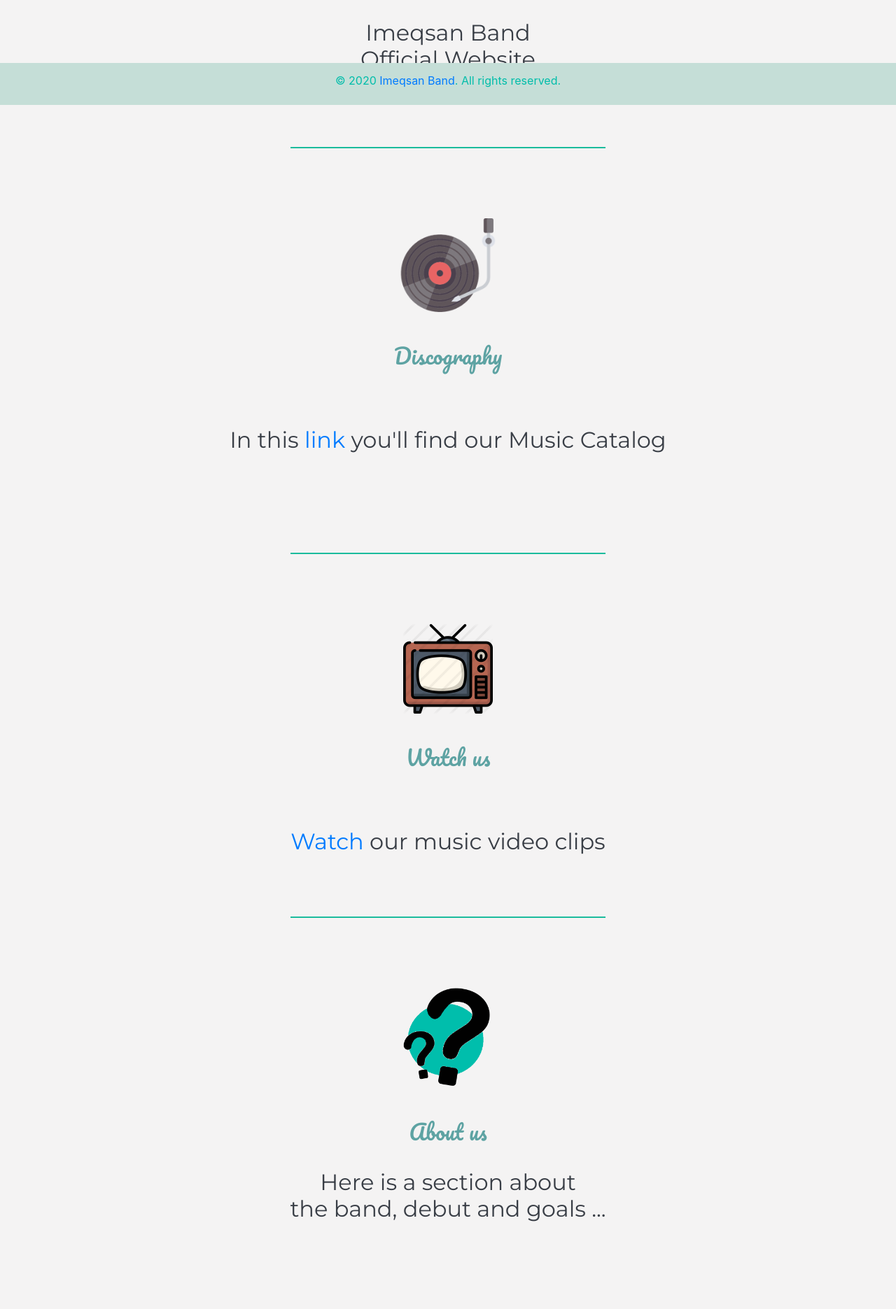
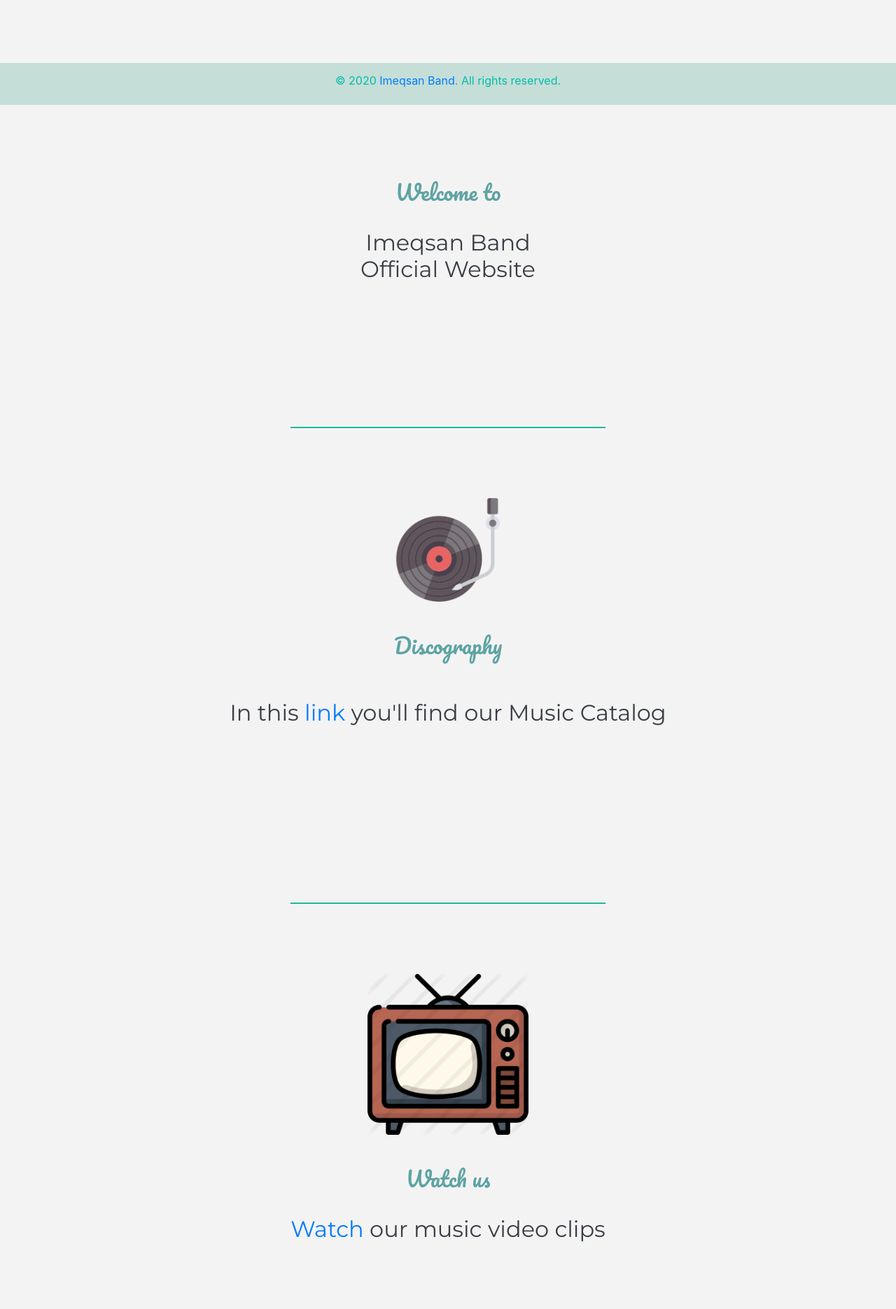
Before and after one commit to MohamedBoudaa/imeqsanband, a PHP site: page / in a window 1280 px wide. Shown: the part 650-2521 px from the top of the page at 70% size. Run offline with PHP 8.4, Linux system fonts and the light colour scheme; some web fonts are replaced.

Commit message:
Add files via upload

```diff
--- a/discography.html
+++ b/discography.html
@@ -10,7 +10,7 @@
         <link rel="stylesheet" href="https://stackpath.bootstrapcdn.com/bootstrap/4.4.1/css/bootstrap.min.css" integrity="sha384-Vkoo8x4CGsO3+Hhxv8T/Q5PaXtkKtu6ug5TOeNV6gBiFeWPGFN9MuhOf23Q9Ifjh" crossorigin="anonymous">
     </head>
     <body style="background-color: #f4f3f3;margin: 0;padding: 0;">
-        <div class="container1">
+        <div class="container1x">
             <a href="index.html"><img class="logo" src="images/logo.jpg"></a>
         </div>
         <div class="topbar">
--- a/index.html
+++ b/index.html
@@ -12,7 +12,7 @@
 
     <body style="background-color: #f4f3f3;margin: 0;padding: 0;">
         <div class="container1">
-            <a href="index.html"><img class="logo" src="images/logo.jpg"></a>
+            <a href="index.html"><img class="logo" src="images/logotrns.png"></a>
         </div>
         <div class="topbar">
             <img class="logo2" src="images/logo2.jpg">
@@ -24,25 +24,25 @@
         </div>
         <div class="container7">
             <hr class="hr1" >
-            <a href="discography.html"><img style="width: 20%;"src="images/discography.png">
-            <h4>Discography </h4></a><br><br>
+            <a href="discography.html"><img style="width: 22%;"src="images/discography.png">
+            <h4>Discography </h4></a><br>
             <h2>In this <a href="discography.html">link</a> you'll find our Music Catalog</h2>
         </div>
         <div class="container10">
             <hr class="hr1" >
-            <a href="watch.html"><img style="width: 10%;"src="images/watch.png">
-            <h4>Watch us </h4></a><br><br>
-            <h2><a href="watch.html">Watch</a> our music video clips</h2>
+            <a href="watch.html"><img style="width: 18%;"src="images/watch.png">
+            <h4>Watch us </h4></a>
+            <h2><a href="discography.html">Watch</a> our music video clips</h2>
         </div>
         <div class="container4">
             <hr class="hr1" >
-            <a href="aboutus.html"><img style="width: 10%;"src="images/aboutus.png">
+            <a href="aboutus.html"><img style="width: 17%;"src="images/aboutus.png">
             <h4>About us</h4></a>
             <h2>Here is a section about<br/>the band, debut and goals ...</h2>
         </div>
         <div class="container6">
             <hr class="hr1" >
-            <a href="members.html"><img src="images/members.png">
+            <a href="members.html"><img style="width: 19%;" src="images/members.png">
             <h4>Membres</h4></a>
             <h2>In this section, you'll find the band's members<br>
                 and their corresponding informations</h2>
@@ -51,7 +51,7 @@
         <div class="container8">
             <hr class="hr1" >
             <a href="https://www.youtube.com/channel/UCNnJXx5wRxs0UESiujfYNzw/featured"target="_blank">
-                <img style="width: 15%;"src="images/youtube.png">
+                <img style="width: 25%;"src="images/youtube.png">
             <h4>Youtube Channel</h4></a><br><br>
             <h2>Imeqsan Band's official<br>youtube channel</h2>
         </div>
@@ -59,9 +59,9 @@
             <hr class="hr1" >
             <h4>Find us on social media</h4><br><br><br><br>
             <a style="position: relative;right: 50px;" href="https://www.facebook.com/Imeqsan-band-919054938166645/"target="_blank">
-                <img style="width: 15%;"src="images/facebook.png"></a>
+                <img style="width: 25%;"src="images/facebook.png"></a>
             <a href="https://www.instagram.com/imeqsan_band/"target="_blank">
-                <img style="width: 7%;"src="images/instagram.png"></a>
+                <img style="width: 13%;"src="images/instagram.png"></a>
 
         </div>
         <div class="container5">
--- a/members.html
+++ b/members.html
@@ -12,7 +12,7 @@
     </head>
 
     <body style="background-color: #f4f3f3;margin: 0;padding: 0;">
-        <div class="container1">
+        <div class="container1x">
             <a href="index.html"><img class="logo" src="images/logo.jpg"></a>
         </div>
         <div class="topbar">
--- a/styles.css
+++ b/styles.css
@@ -32,7 +43,7 @@
     position: relative;
     top: 60px;
     width: 100% ! important;
-    height: 300px;
+    height: 400px;
     text-align: center;
     font-family: 'Montserrat', sans-serif;
     z-index: 0;
@@ -76,7 +88,7 @@
     position: relative;
     top: 60px;
     width: 100% ! important;
-    height: 500px !important;
+    height: 600px !important;
     text-align: center;
     font-family: 'Montserrat', sans-serif;
     z-index: 0;
@@ -120,7 +132,7 @@
     position: relative;
     top: 60px;
     width: 100% ! important;
-    height: 500px;
+    height: 600px !important;
     text-align: center;
     font-family: 'Montserrat', sans-serif;
     z-index: 0;
@@ -155,7 +167,7 @@
     position: relative;
     top: 40px;
     width: 100% ! important;
-    height: 400px;
+    height: 500px !important;
     text-align: center;
     font-family: 'Montserrat', sans-serif;
     z-index: 0;
--- a/styles2.css
+++ b/styles2.css
@@ -125,7 +125,7 @@
     text-align: center;
     height: 1200px;
     width: 100%;
-    background-image: url("images/imgband.jpg");
+/*    background-size: cover;*/
     background-size: 105%;
 
 }
@@ -135,7 +135,7 @@
     display: inline-block;
     position: relative;
     top: 100px;
-    height: 80%;
+    padding: 40px;
     width: 80%;
     background-color: rgba(0,0,0, 0.6);
 }
--- a/watch.html
+++ b/watch.html
@@ -12,7 +12,7 @@
     </head>
 
     <body style="background-color: #f4f3f3;margin: 0;padding: 0;">
-        <div class="container1">
+        <div class="container1x">
             <a href="index.html"><img class="logo" src="images/logo.jpg"></a>
         </div>
         <div class="topbar">
```
Also changed, not shown: other parts of styles.css (+19 -7 lines), aboutus.html (+3 -5 lines).
